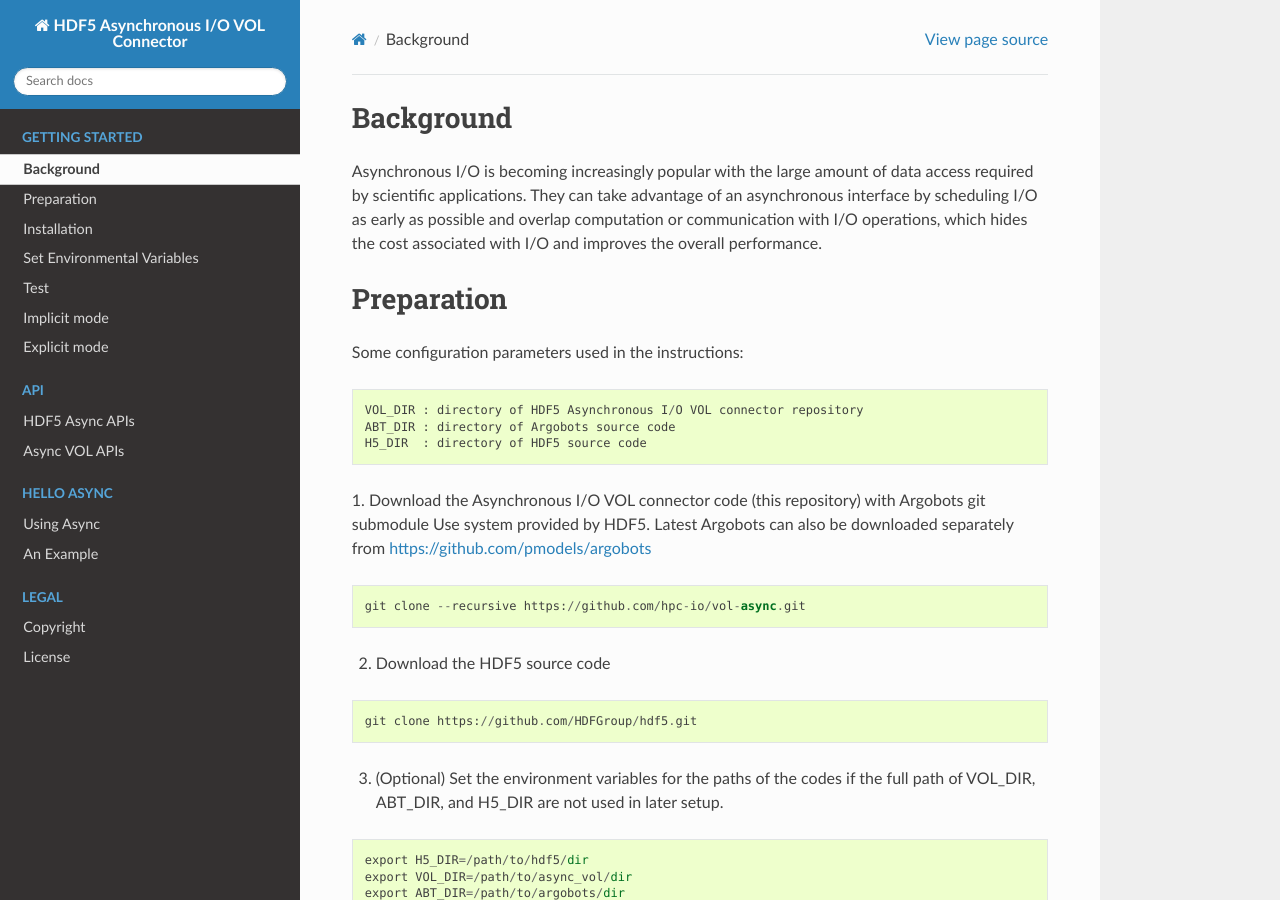
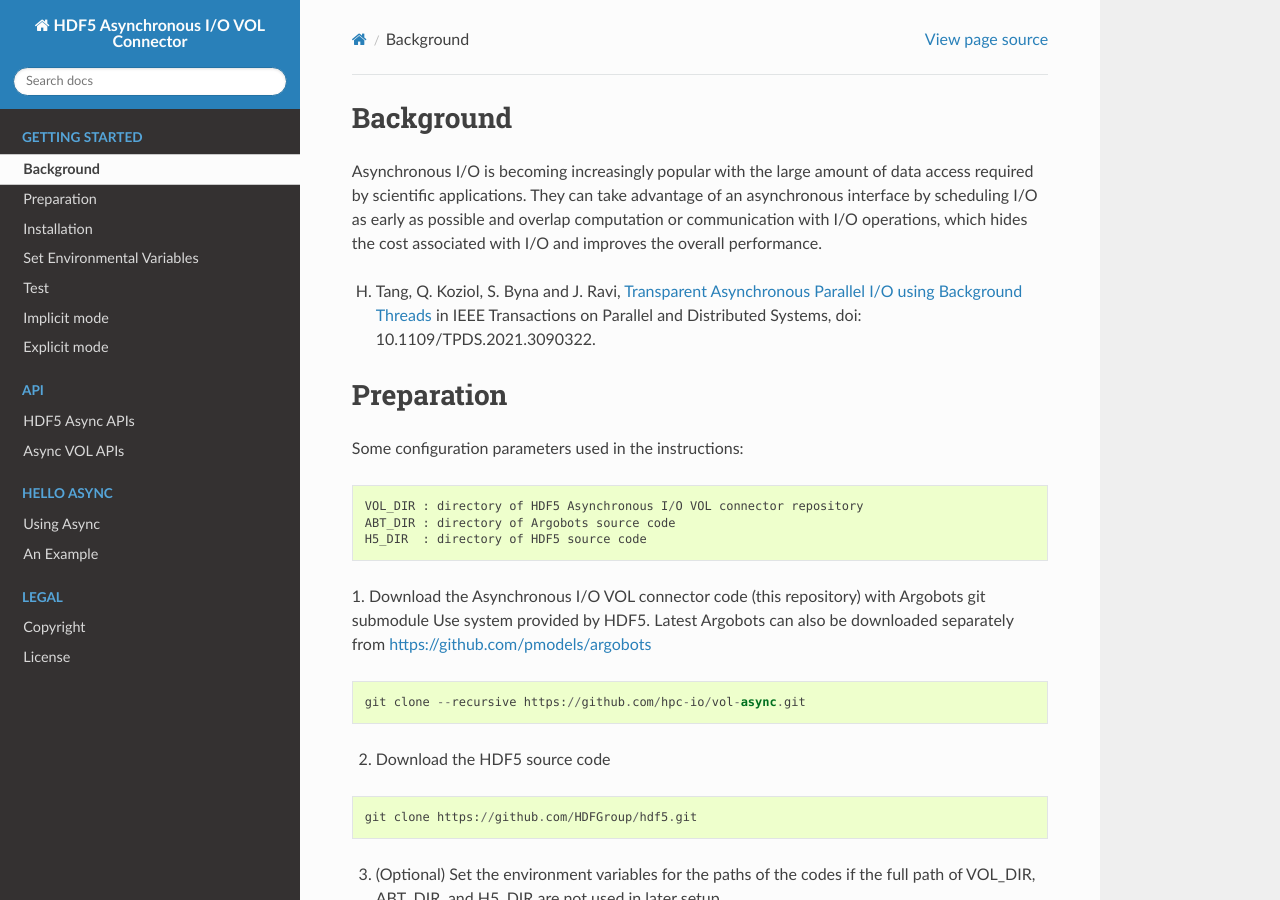
Before and after one commit to HDFGroup/vol-async, a Sphinx documentation site: the page built from docs/source/gettingstarted.rst, in a window 1280 px wide and 900 px high. Built offline with Sphinx 7.4.7 and the Read the Docs theme 2.0.0, drawn with Linux system fonts in a browser that asks for light colours.

Commit message:
Update documentation

```diff
--- a/docs/source/gettingstarted.rst
+++ b/docs/source/gettingstarted.rst
@@ -3,6 +3,7 @@
 
 Asynchronous I/O is becoming increasingly popular with the large amount of data access required by scientific applications. They can take advantage of an asynchronous interface by scheduling I/O as early as possible and overlap computation or communication with I/O operations, which hides the cost associated with I/O and improves the overall performance.
 
+H. Tang, Q. Koziol, S. Byna and J. Ravi, `Transparent Asynchronous Parallel I/O using Background Threads <https://ieeexplore.ieee.org/document/9459479>`_ in IEEE Transactions on Parallel and Distributed Systems, doi: 10.1109/TPDS.2021.3090322.
 
 Preparation
 ===========
```
